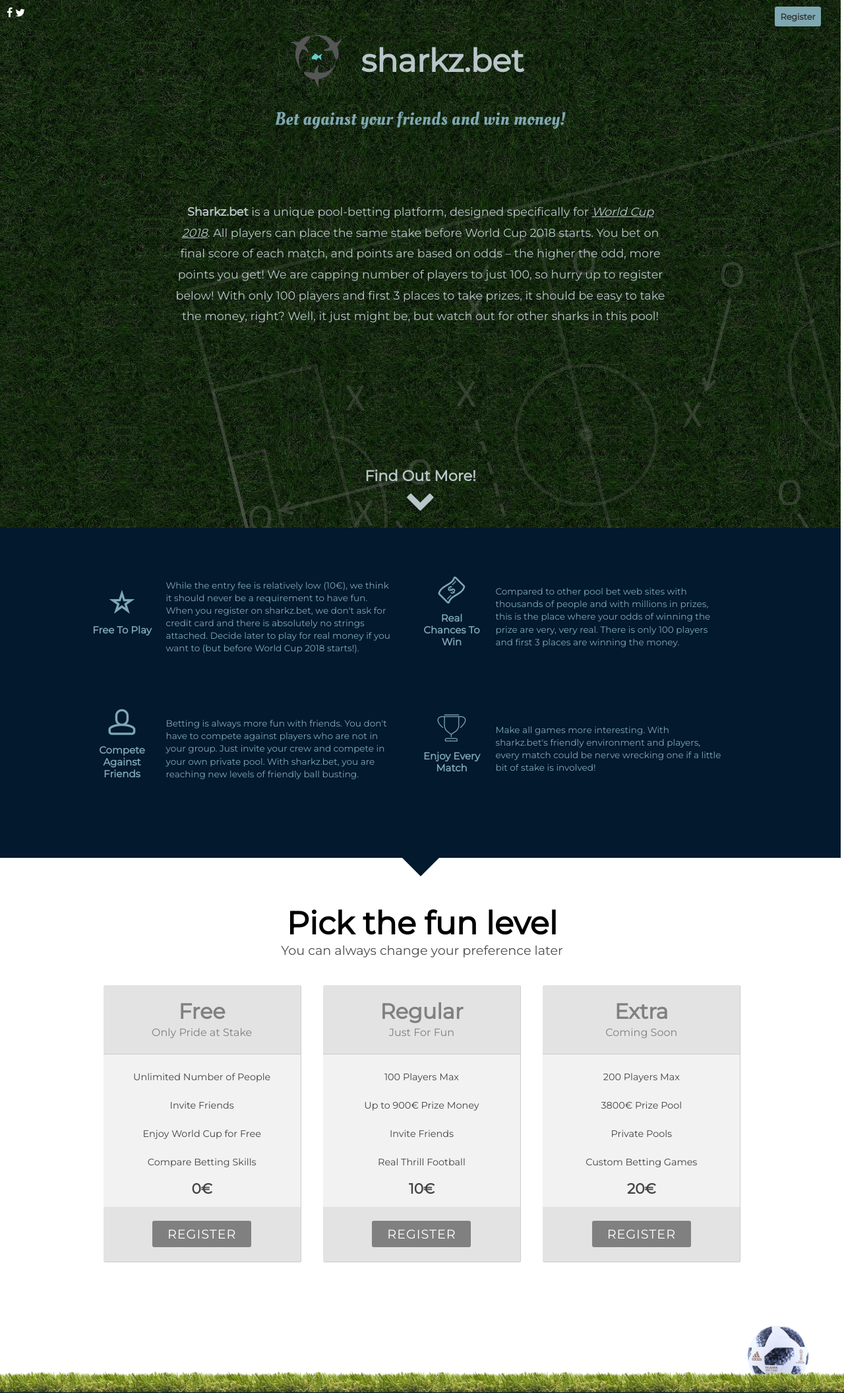
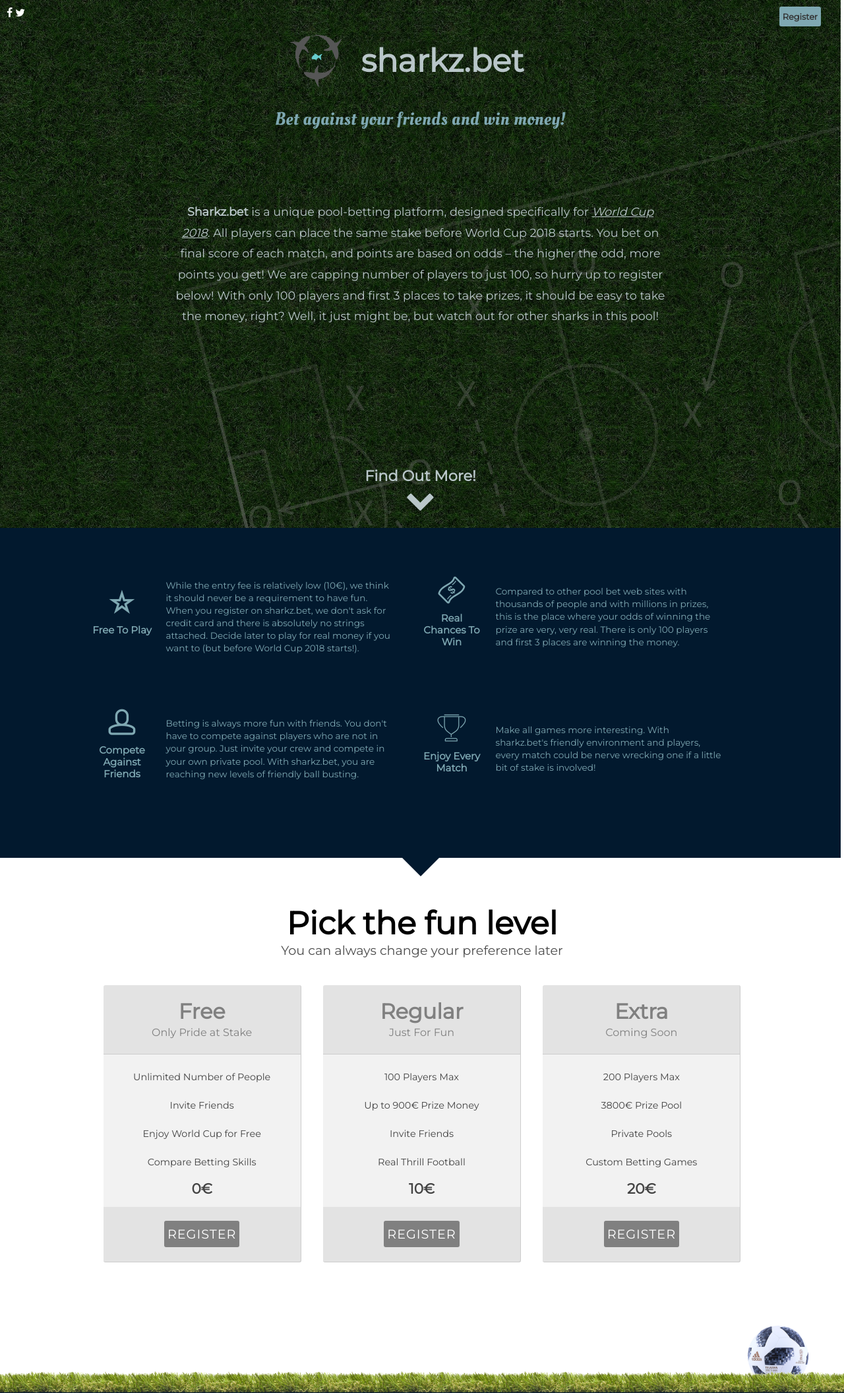
Before and after one commit to stalker314314/nasa_mala_kladionica, a Django app: page /landing in a window 1280 px wide. Shown: the top 2111 px of the page at 66% size. Run offline with Django 3.2, Linux system fonts and the light colour scheme; data comes from the database, SQL or seed files in the repository; some libraries are stand-ins or nearby versions.

Commit message:
fixing landing page for different languages

```diff
--- a/nmkapp/static/landing/css/master.css
+++ b/nmkapp/static/landing/css/master.css
@@ -74,7 +74,6 @@
 
   --soc-ico-width: 20px;
 
-	--register-width: 70px;
   --register-height: 30px;
 
   /* ~~~~~~~~~~ INFO ~~~~~~~~~~ */
@@ -168,8 +167,10 @@ body {
 #register {
   position: absolute;
   top: 10px; right: 30px;
-	width: var( --register-width ); height: var( --register-height );
+  width: auto;
+  height: var( --register-height );
   z-index: 99;
+  padding: 0px 5px;
 
   cursor: pointer;
   background: var( --color-accent );
@@ -474,10 +475,12 @@ h1 {
 }
 
 .register-btn {
-  width: var( --register-btn-width ); height: var( --register-btn-height );
+  width: auto;
+  height: var( --register-btn-height );
   display: flex;
   justify-content: center;
   align-items: center;
+  padding: 0px 5px;
 
   background: grey;
   border: none;
@@ -653,7 +656,7 @@ footer section:last-child {
     --font-size: 18px;
 
     --welcome-text-width: 850px;
-		--welcome-logo-width: 500px;
+    --welcome-logo-width: 600px;
 
     --info-height: 600px;
 
@@ -946,7 +949,7 @@ footer section:last-child {
   :root {
     --font-size: 12px;
 
-		--welcome-logo-width: 260px;
+    --welcome-logo-width: 300px;
     --welcome-logo-height: 130px;
   }
 
```
Lines whose indentation alone changed are shown as unchanged.
